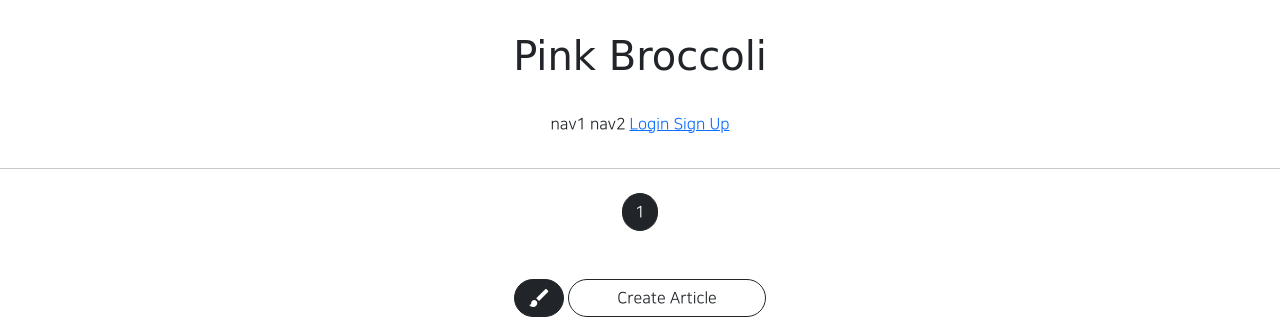
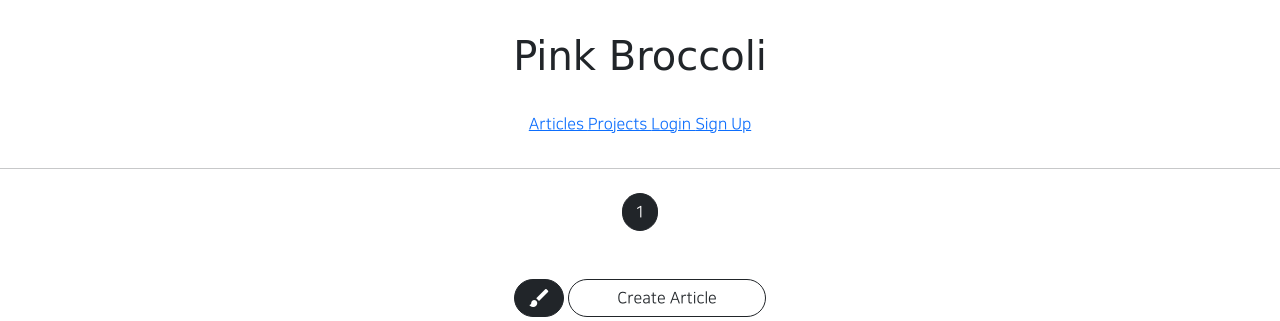
Before and after one commit to Minseong-COLI/web-app_test, a Django app: page /articles/list/ in a window 1280 px wide. Shown: the top 321 px of the page. Run offline with Django 3.2, Linux system fonts and the light colour scheme; data that the repository does not hold is empty; parts of the project's set-up code (start-up, migrations or seed data) failed here and were passed over; some libraries are stand-ins or nearby versions; some web fonts are replaced.

Commit message:
8/17 commit_2

```diff
--- a/templates/header.html
+++ b/templates/header.html
@@ -5,8 +5,16 @@
     </div>
 
     <div class="PinkBroccoli_header_button">
-        <span>nav1</span>
-        <span>nav2</span>
+        <span>
+            <a href="{% url 'articleapp:list' %}">
+                Articles
+            </a>
+        </span>
+        <span>
+            <a href="{% url 'projectapp:list' %}">
+                Projects
+            </a>
+        </span>
         {% if not user.is_authenticated %}
         {# 로그인 된 user인지 아닌지 확인하는 문구: 로그인 되어있지 않다면 아래 구문 실행 #}
         <span>
```
Also changed, not shown: projectapp/templates/projectapp/list.html (+5 -6 lines).
